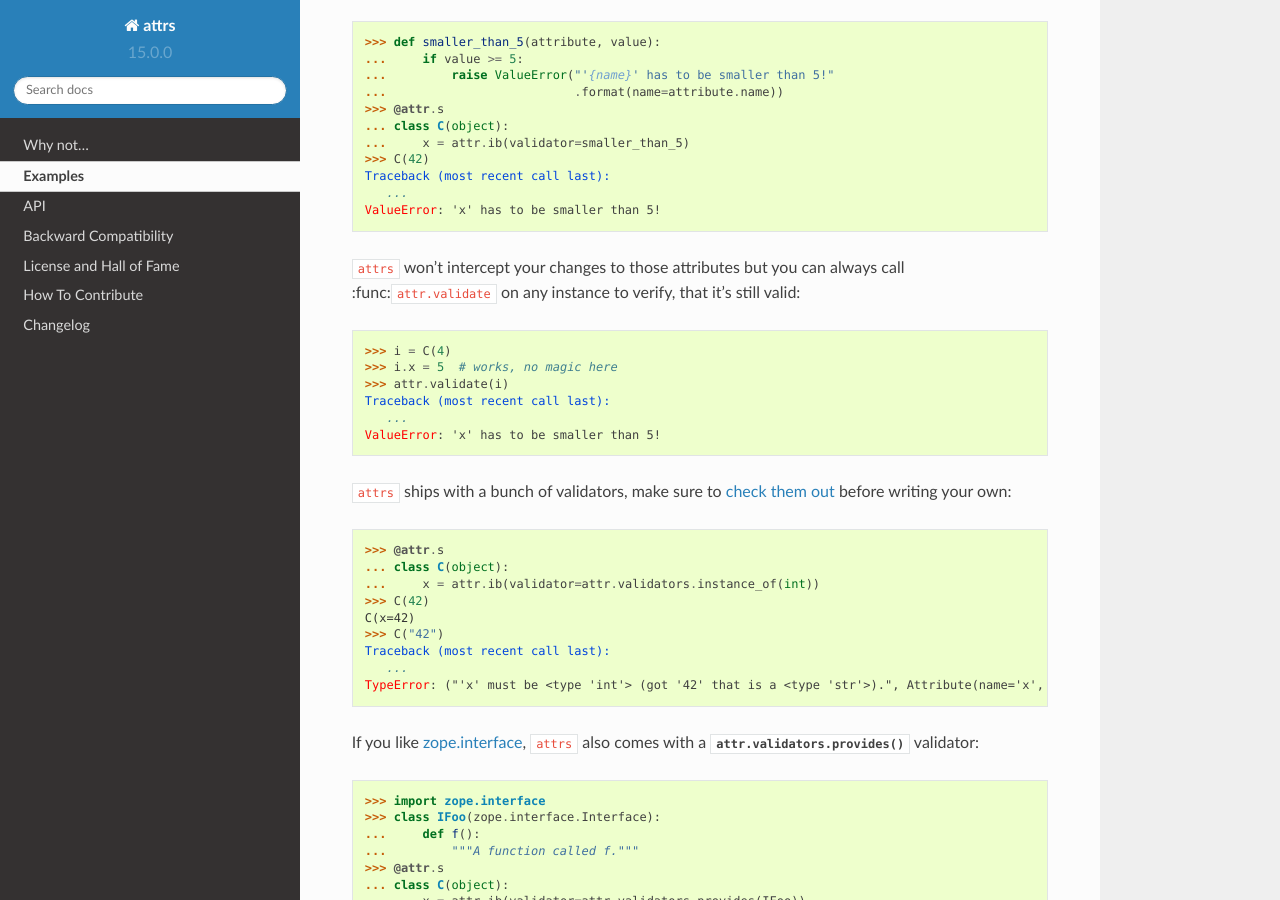
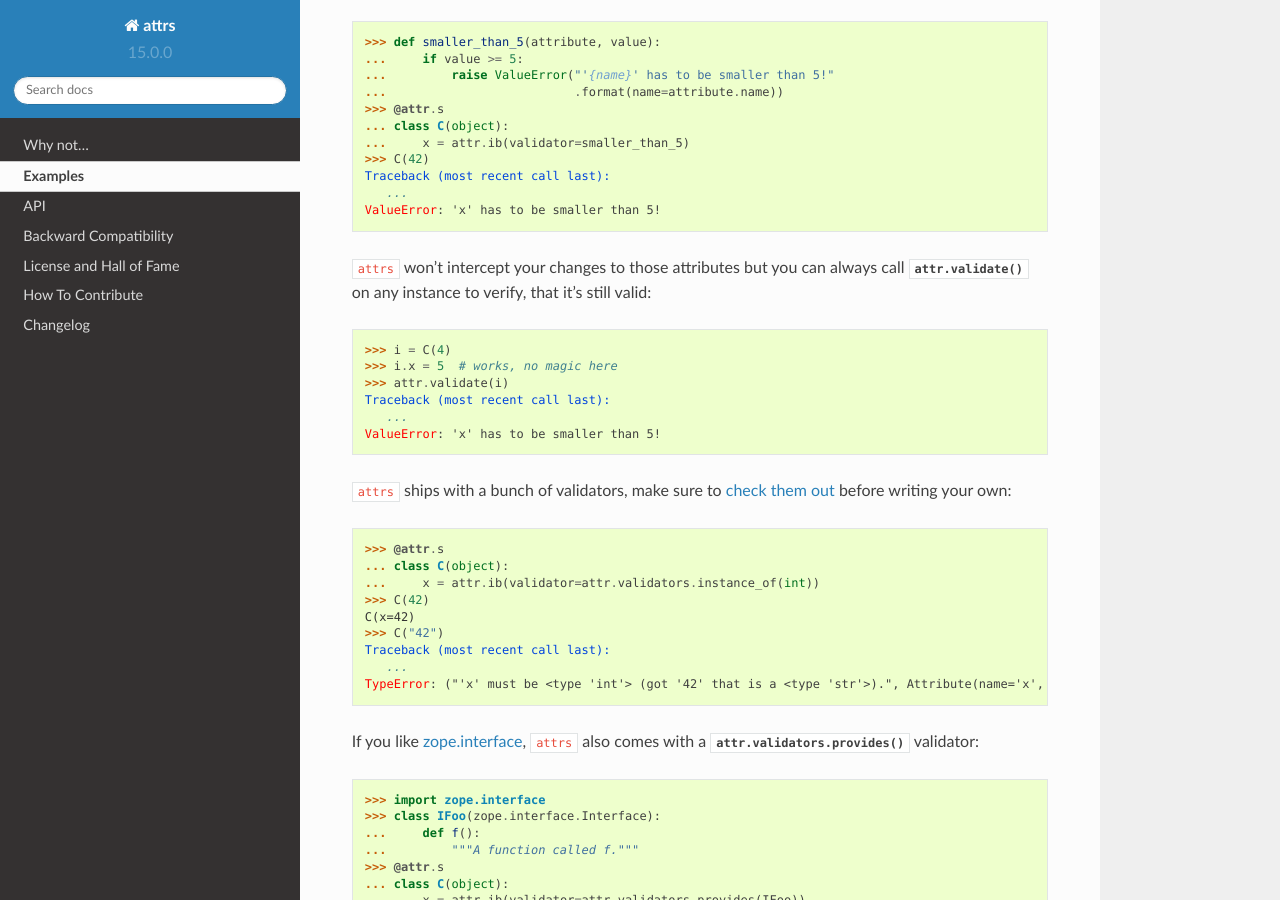
Before and after one commit to python-attrs/attrs, a Sphinx documentation site: the page built from docs/examples.rst, in a window 1280 px wide and 900 px high, scrolled down 2094 px. Built offline with Sphinx 7.4.7 and the Read the Docs theme 2.0.0, drawn with Linux system fonts in a browser that asks for light colours.

Commit message:
Fix markup in examples

```diff
--- a/docs/examples.rst
+++ b/docs/examples.rst
@@ -120,7 +120,7 @@
       ...
    ValueError: 'x' has to be smaller than 5!
 
-``attrs`` won't intercept your changes to those attributes but you can always call :func:``attr.validate`` on any instance to verify, that it's still valid:
+``attrs`` won't intercept your changes to those attributes but you can always call :func:`attr.validate` on any instance to verify, that it's still valid:
 
 .. doctest::
 
```
